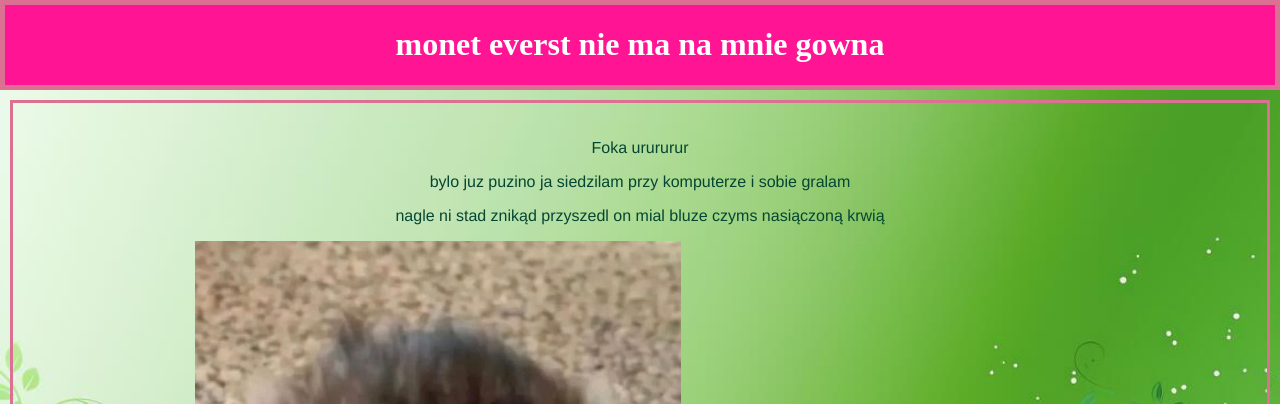
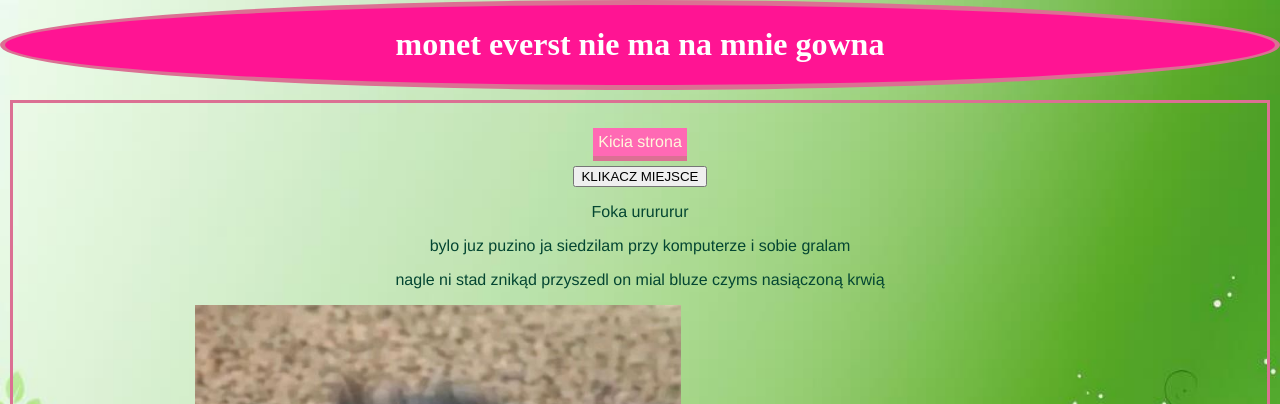
Before and after one commit to s36265-pja/s36265-pja.github.io, a plain HTML site: page index.html in a window 1280 px wide. Shown: the top 404 px of the page. Drawn offline with Linux system fonts and the light colour scheme.

Commit message:
style ogólne {

```diff
--- a/index.html
+++ b/index.html
@@ -4,25 +4,62 @@
 <head>
     <meta charset="UTF-8">
     <title>Silly Cats</title>
-</head>
+    <style>
 
-<body style="margin: 0px; background-image: url('zielony.jpg');
+body{
+    margin: 0px; background-image: url('zielony.jpg');
 background-repeat: no-repeat;
-background-size: cover;">
-    <header style="border: 5px solid palevioletred;
+background-size: cover;
+}
+header{
+    border: 5px solid palevioletred;
+    border-radius: 50%;
     background-color: deeppink;
     color: white;
     text-align:center;
-    ">
-        <h1> monet everst nie ma na mnie gowna </h1>
-    </header>
-    <div style="
-    color: rgb(4, 70, 50);
+}
+.text-panel{
+   color: rgb(4, 70, 50);
     text-align:center;
     margin:10px;
     padding:20px;
     border:3px solid palevioletred;
-    font-family:'Franklin Gothic Medium', 'Arial Narrow', Arial, sans-serif">
+    font-family:'Franklin Gothic Medium', 'Arial Narrow', Arial, sans-serif
+}
+.link-button{
+    display: inline-block;
+    border-bottom: 5px solid palevioletred;
+    padding: 5px;
+    margin: 5px;
+    background-color: hotpink;
+    color: cornsilk;
+    text-decoration: none;
+     transition-duration: 0.5s;
+
+
+
+}
+.link-button:hover{
+    background-color: lightcoral;
+    transition-duration: 0.5s;
+
+}
+
+    </style>
+</head>
+
+<body>
+    <header>
+        <h1> monet everst nie ma na mnie gowna </h1>
+    </header>
+
+    <div class="text-panel">
+        <a class="link-button" href="podstrona.html">Kicia strona
+    </a>
+    <br>
+    <button onclick="location.href='podstrona.html'">
+        KLIKACZ MIEJSCE
+</button>
     <p>Foka urururur</p>
     <p>bylo juz puzino ja siedzilam przy komputerze i sobie gralam</p>
     <p>nagle ni stad znikąd przyszedl on mial bluze czyms nasiączoną krwią</p>
```
Also changed, not shown: podstrona.html (added, +11 -0 lines), 1 other file.
